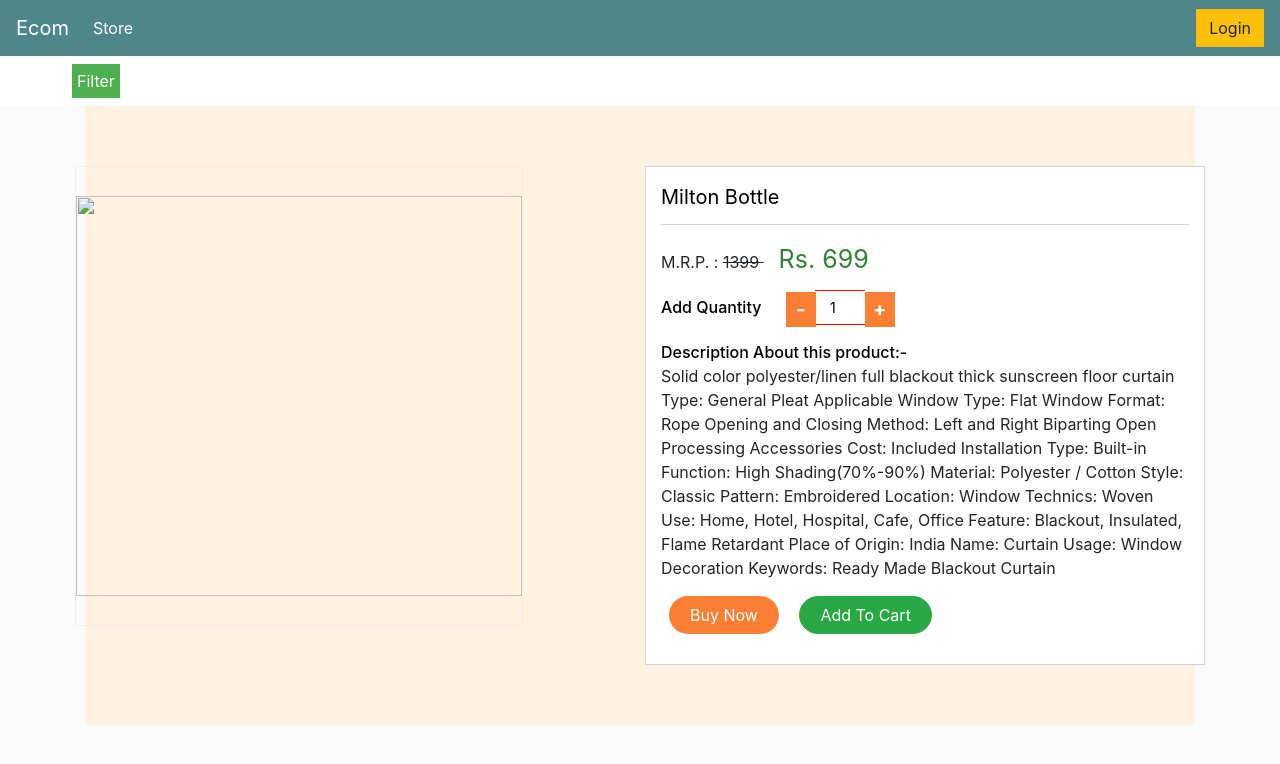
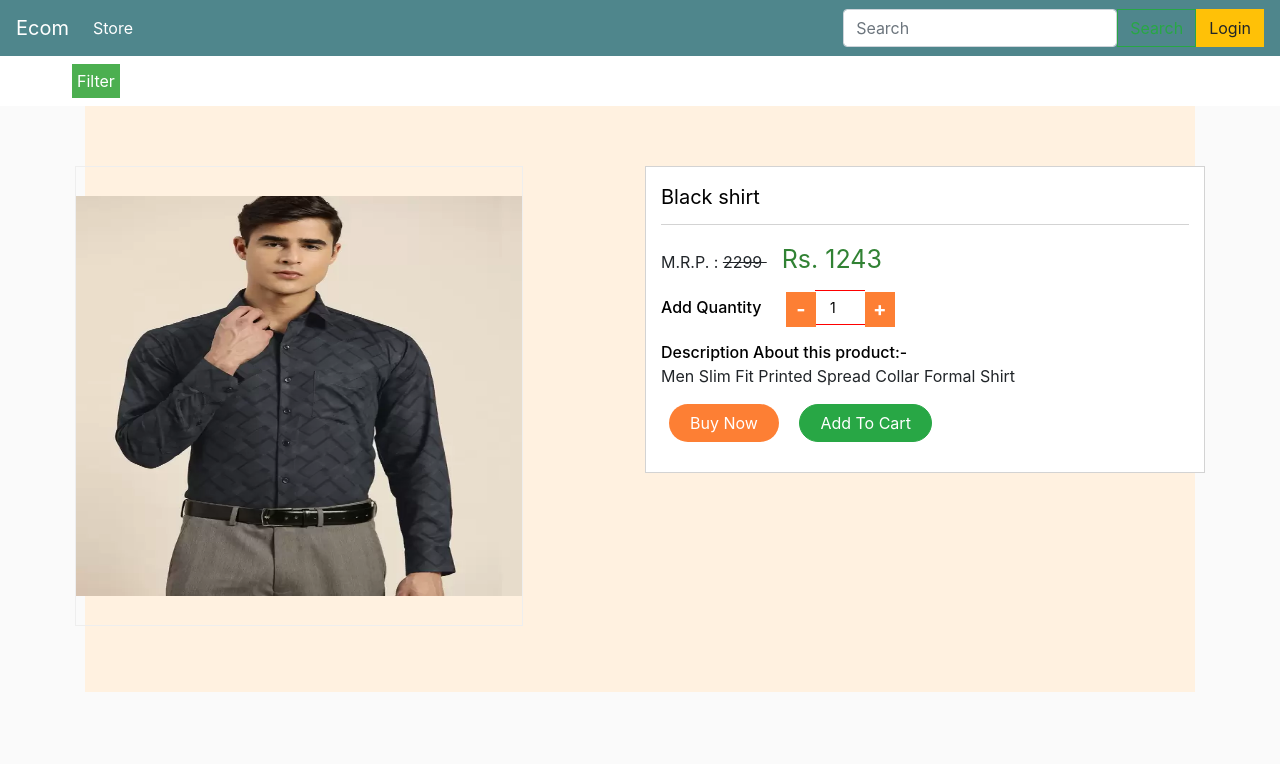
Before and after one commit to adilyb/Showmen, a Django app: a page that uses showmen/templates/mainapp/main.html in a window 1280 px wide. Shown: the top 764 px of the page. Run offline with Django 3.2, Linux system fonts and the light colour scheme; data comes from the database, SQL or seed files in the repository; both versions use the stored data as it was after the commit; some libraries are stand-ins or nearby versions.

Commit message:
added search functionality

```diff
--- a/showmen/mainapp/models.py
+++ b/showmen/mainapp/models.py
@@ -16,8 +16,8 @@
     def __str__(self):
         return '{}'.format(self.category_name)
 
-    def cat_get_url(self):
-        return reverse('categ', args=[self.slug])
+    def get_url(self):
+        return reverse('category_list', args=[self.slug])
 
 
 class Product(models.Model):
@@ -33,6 +33,5 @@
     def __str__(self):
         return self.product_name
 
-
     def get_url(self):
-        return reverse('product_view', args=[self.category.slug, self.slug])
+        return reverse('product_detail_view', args=[self.category.slug, self.slug])
--- a/showmen/mainapp/urls.py
+++ b/showmen/mainapp/urls.py
@@ -3,7 +3,9 @@
 
 urlpatterns = [
     path('', views.store, name='index'),
-    path('', views.cat, name='cat'),
-    path('<slug:slug_url>/', views.store, name='categ'),
-    path('<slug:slug_url>/<slug:product_slug>', views.product_view, name='product_view'),
+    path('', views.category_list, name='category_list'),
+    path('<slug:slug_url>/', views.store, name='home_page'),
+    path('<slug:slug_url>/<slug:product_slug>', views.product_view, name='product_detail_view'),
+    path('search', views.search, name='search'),
+
 ]
--- a/showmen/mainapp/views.py
+++ b/showmen/mainapp/views.py
@@ -1,9 +1,6 @@
 from django.shortcuts import render, get_object_or_404
 from . models import *
-# Create your views here.
-
-
-
+from django.db.models import Q
 
 def store(request, slug_url=None):
 
@@ -17,11 +14,15 @@
     else:
         prod_filter_var = Product.objects.all().filter(available=True)
 
-    return render(request, 'mainapp/store.html',{'prod':prod_filter_var})
+    context = {'prod':prod_filter_var}
+    return render(request, 'mainapp/store.html', context)
 
-def cat(request):
-    categ_breadcomb = ProductCategory.objects.all()
-    return render(request, 'mainapp/main.html',{'cat':categ_breadcomb})
+
+def category_list(request):
+    queryset = ProductCategory.objects.all()
+
+    context = {'categorylist':queryset}
+    return render(request, 'mainapp/main.html', context)
 
 def product_view(request, slug_url, product_slug):
     try:
@@ -31,3 +32,17 @@
         raise e
 
     return render(request, "mainapp/product_view.html", {'prod': prod})
+
+
+def search(request):
+
+    query = None
+    result = None
+    if "q" in request.GET:
+        query = request.GET['q']
+        result = Product.objects.all().filter(Q(product_name__icontains=query) | Q(product_desc__icontains=query))
+    else:
+        result = Product.objects.all()
+
+    context = {'result': result}
+    return render(request, "mainapp/search.html", context)
--- a/showmen/templates/mainapp/main.html
+++ b/showmen/templates/mainapp/main.html
@@ -126,7 +126,16 @@
 	        <a class="nav-link" href="#">Store <span class="sr-only">(current)</span></a>
 	      </li>
 
+
 	    </ul>
+		<div class="form-inline my-2 my-lg-0">
+			<form class="d-flex" role="search" action="{% url 'search' %}" method="get" >
+				<input class="form-control me-2" type="search" placeholder="Search" aria-label="Search" name="q">
+				<button class="btn btn-outline-success" type="submit">Search</button>
+			  </form>
+
+	   </div>
+
 	    <div class="form-inline my-2 my-lg-0">
 	     	<a href="#"class="btn btn-warning">Login</a>
 
@@ -146,8 +155,8 @@
 				<button class="dropbtn">Filter</button>
 				<div class="dropdown-content">
 					<b><a href="{% url 'index' %}" style="color: rgb(0, 0, 0);" >All Products</a></b>
-					{% for i in cat %}
-					<b><a href="{{i.cat_get_url}}" style="color: rgb(0, 0, 0);" >{{i.category_name}}</a></b>
+					{% for i in category_list %}
+					<b><a href="{{i.get_url}}" style="color: rgb(0, 0, 0);" >{{i.category_name}}</a></b>
 					{% endfor %}
 				</div>
 			  </div>
--- a/showmen/templates/mainapp/product_view.html
+++ b/showmen/templates/mainapp/product_view.html
@@ -5,13 +5,14 @@
 
 {% block content %}
 
+
 <section id="services" class="services section-bg">
     <div class="row row-sm">
         <div class="col-md-6 _boxzoom">
             <div class="_product-images">
                 <div class="picZoomer">
-                    {% if i.image %}
-                    <img class="my_img" src="{{i.image.url}}" style="height: 400px;">
+                    {% if prod.image %}
+                    <img class="my_img" src="{{prod.image.url}}" style="height: 400px;">
                     {% else %}
                     <img class="my_img" src="" style="height: 400px;">
                     {% endif %}
@@ -20,11 +21,11 @@
         </div>
         <div class="col-md-6">
             <div class="_product-detail-content">
-                <p class="_p-name"> Milton Bottle </p>
+                <p class="_p-name">{{ prod.product_name }}</p>
                 <div class="_p-price-box">
                     <div class="p-list">
-                        <span> M.R.P. : <i class="fa fa-inr"></i> <del> 1399 </del> </span>
-                        <span class="price"> Rs. 699 </span>
+                        <span> M.R.P. : <i class="fa fa-inr"></i> <del> 2299 </del> </span>
+                        <span class="price"> Rs. {{ prod.price }} </span>
                     </div>
                     <div class="_p-add-cart">
                         <div class="_p-qty">
@@ -36,25 +37,7 @@
                     </div>
                     <div class="_p-features">
                         <span> Description About this product:-  </span>
-                        Solid color polyester/linen full blackout thick sunscreen floor curtain
-                        Type: General Pleat
-                        Applicable Window Type: Flat Window
-                        Format: Rope
-                        Opening and Closing Method: Left and Right Biparting Open
-                        Processing Accessories Cost: Included
-                        Installation Type: Built-in
-                        Function: High Shading(70%-90%)
-                        Material: Polyester / Cotton
-                        Style: Classic
-                        Pattern: Embroidered
-                        Location: Window
-                        Technics: Woven
-                        Use: Home, Hotel, Hospital, Cafe, Office
-                        Feature: Blackout, Insulated, Flame Retardant
-                        Place of Origin: India
-                        Name: Curtain
-                        Usage: Window Decoration
-                        Keywords: Ready Made Blackout Curtain
+                        {{ prod.product_desc }}
                     </div>
                     <form action="" method="post" accept-charset="utf-8">
                         <ul class="spe_ul"></ul>
--- a/showmen/templates/mainapp/store.html
+++ b/showmen/templates/mainapp/store.html
@@ -4,6 +4,7 @@
 
 
 <div class="row">
+
 	{% for i in prod %}
 	<div class="col-lg-4">
 		{% if i.image %}
```
Also changed, not shown: showmen/templates/mainapp/search.html (added, +30 -0 lines), showmen/db.sqlite3.
